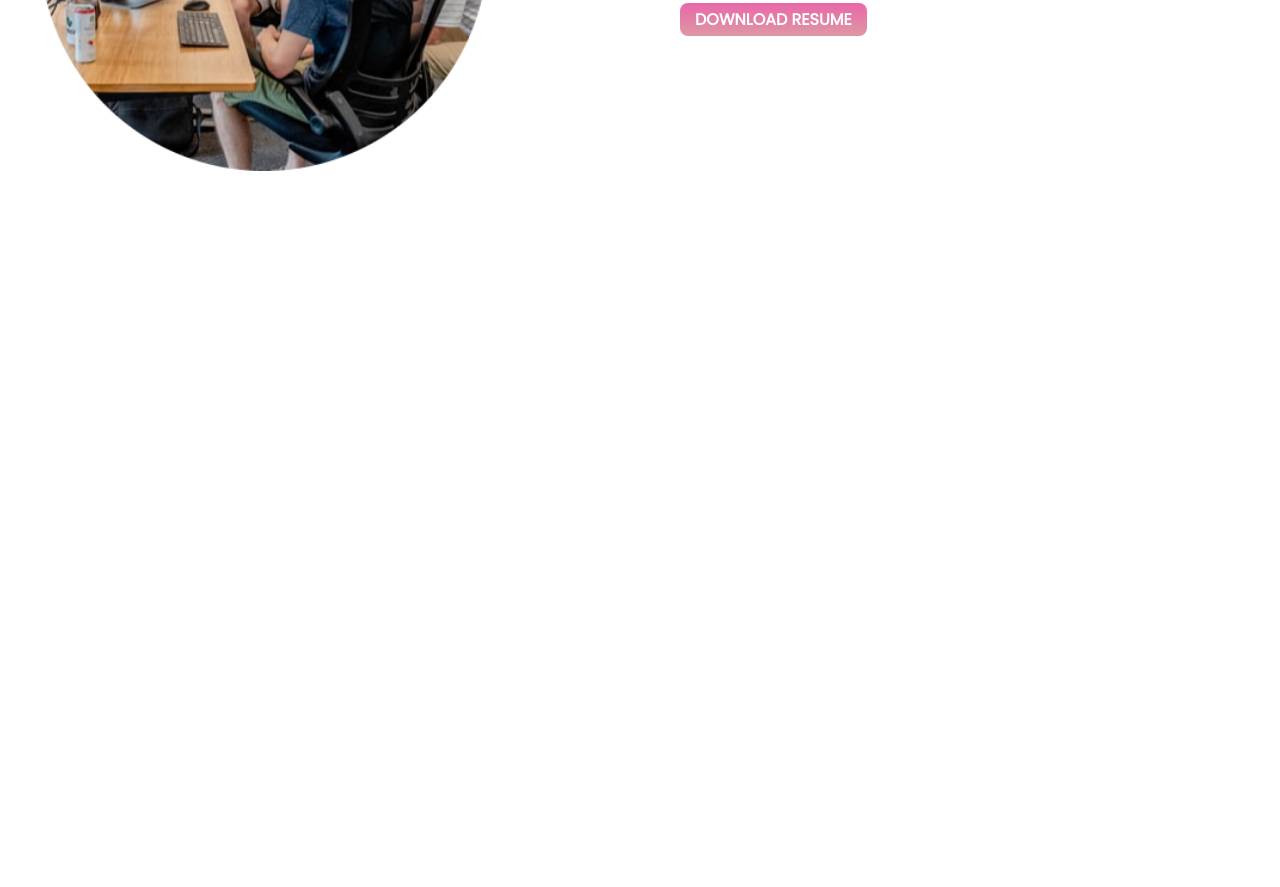
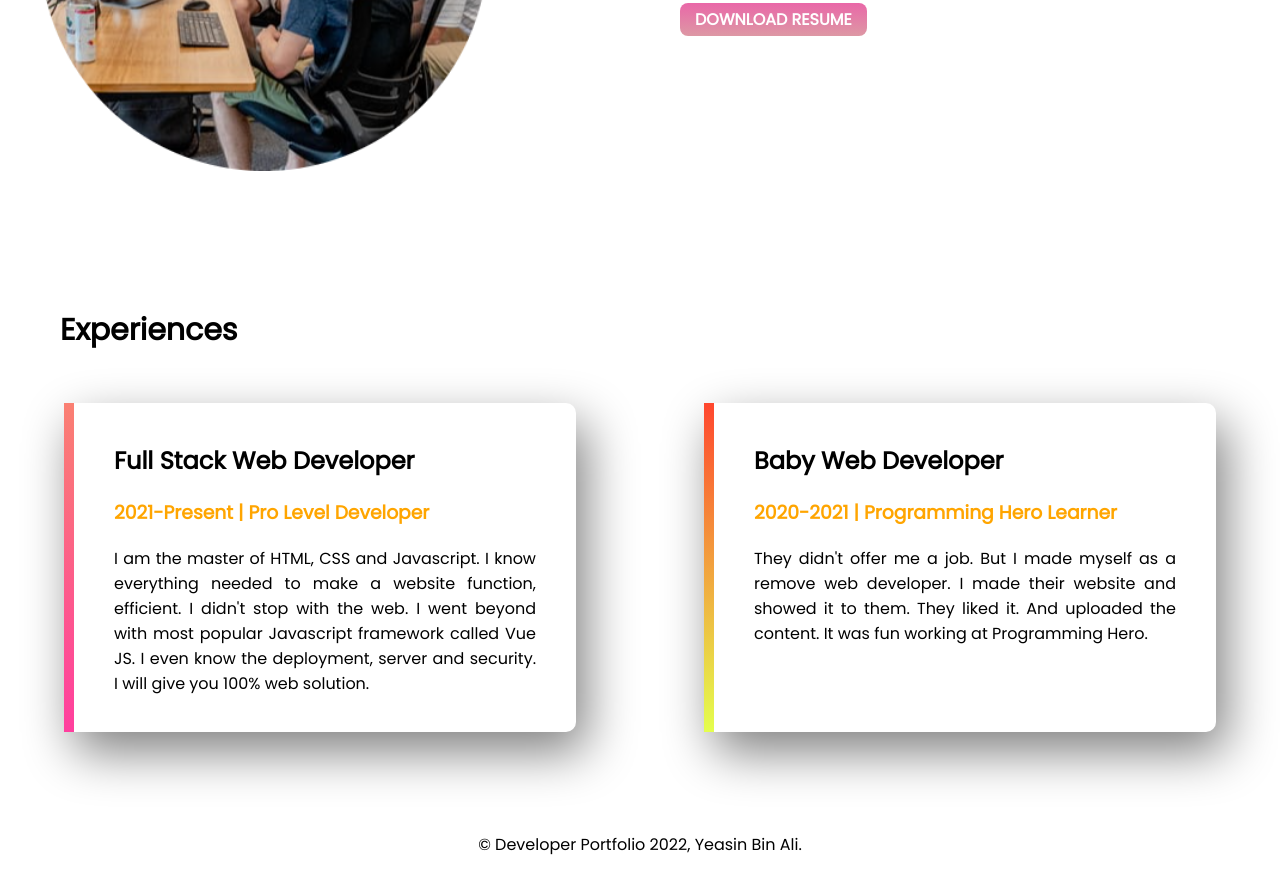
Before and after one commit to yeasinbinali/developer-portfolio, a plain HTML site: page index.html in a window 1280 px wide. Shown: the part 922-1809 px from the top of the page. Before the commit the page ends 1230 px from the top, so only its background shows below. Drawn offline with Linux system fonts and the light colour scheme.

Commit message:
experience and footer added

```diff
--- a/index.html
+++ b/index.html
@@ -35,5 +35,23 @@
             <a target="_blank" href="https://www.google.com/" class="link-btn">DOWNLOAD RESUME</a>
         </div>
     </section>
+    <section class="experience-container">
+        <h1 class="header-name" style="margin-left: 60px; margin-bottom: 50px;">Experiences</h1>
+        <div class="flexible-container">
+            <div id="full-web-dev" class="experience-item">
+                <h1>Full Stack Web Developer</h1>
+                <h3 style="color:orange">2021-Present | Pro Level Developer</h3>
+                <p>I am the master of HTML, CSS and Javascript. I know everything needed to make a website function, efficient. I didn't stop with the web. I went beyond with most popular Javascript framework called Vue JS. I even know the deployment, server and security. I will give you 100% web solution.</p>
+            </div>
+            <div id="baby-web-dev" class="experience-item">
+                <h1>Baby Web Developer</h1>
+                <h3 style="color:orange">2020-2021 | Programming Hero Learner</h3>
+                <p>They didn't offer me a job. But I made myself as a remove web developer. I made their website and showed it to them. They liked it. And uploaded the content. It was fun working at Programming Hero.</p>
+            </div>
+        </div>
+    </section>
+    <footer>
+        <p>© Developer Portfolio 2022, Yeasin Bin Ali.</p>
+    </footer>
 </body>
 </html>
--- a/style.css
+++ b/style.css
@@ -31,3 +31,26 @@ body {
   font-weight: 700;
   border-radius: 8px;
 }
+.experience-item {
+  width: 40%;
+  margin-left: 5%;
+  margin-right: 5%;
+  padding: 20px 40px;
+  text-align: justify;
+  box-shadow: 10px 20px 50px gray;
+  border-radius: 10px;
+}
+#full-web-dev {
+  border-left: 10px solid;
+  border-image: linear-gradient(salmon, rgb(255, 62, 158));
+  border-image-slice: 1;
+}
+#baby-web-dev {
+  border-left: 10px solid;
+  border-image: linear-gradient(rgb(255, 70, 46), rgb(228, 255, 78));
+  border-image-slice: 1;
+}
+footer p {
+  text-align: center;
+  margin-bottom: 30px;
+}
```
